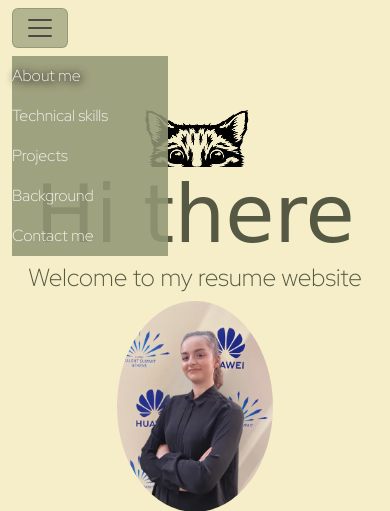
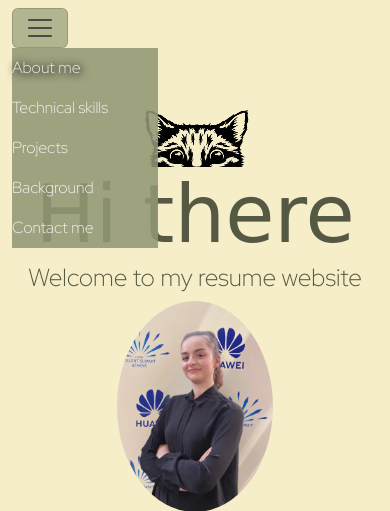
Before and after one commit to latolatto/resume, a PHP site: page / in a window 390 px wide, after a click that opens the changed part. Shown: the top 511 px of the page. Run offline with PHP 8.4, Linux system fonts and the light colour scheme; some web fonts are replaced.

Commit message:
responsive

```diff
--- a/style.css
+++ b/style.css
@@ -444,12 +444,7 @@ p{
     display: block!important;
     }
 
-    .navbar-expand-lg .navbar-nav {
-        width:100%;
-        justify-content: center;
-        position: fixed;
-        padding-top:2%;
-    }
+
 /*portrait phone screen*/
 @media(min-width: 280px) and (max-width: 480px){
     .grid-container{
```
